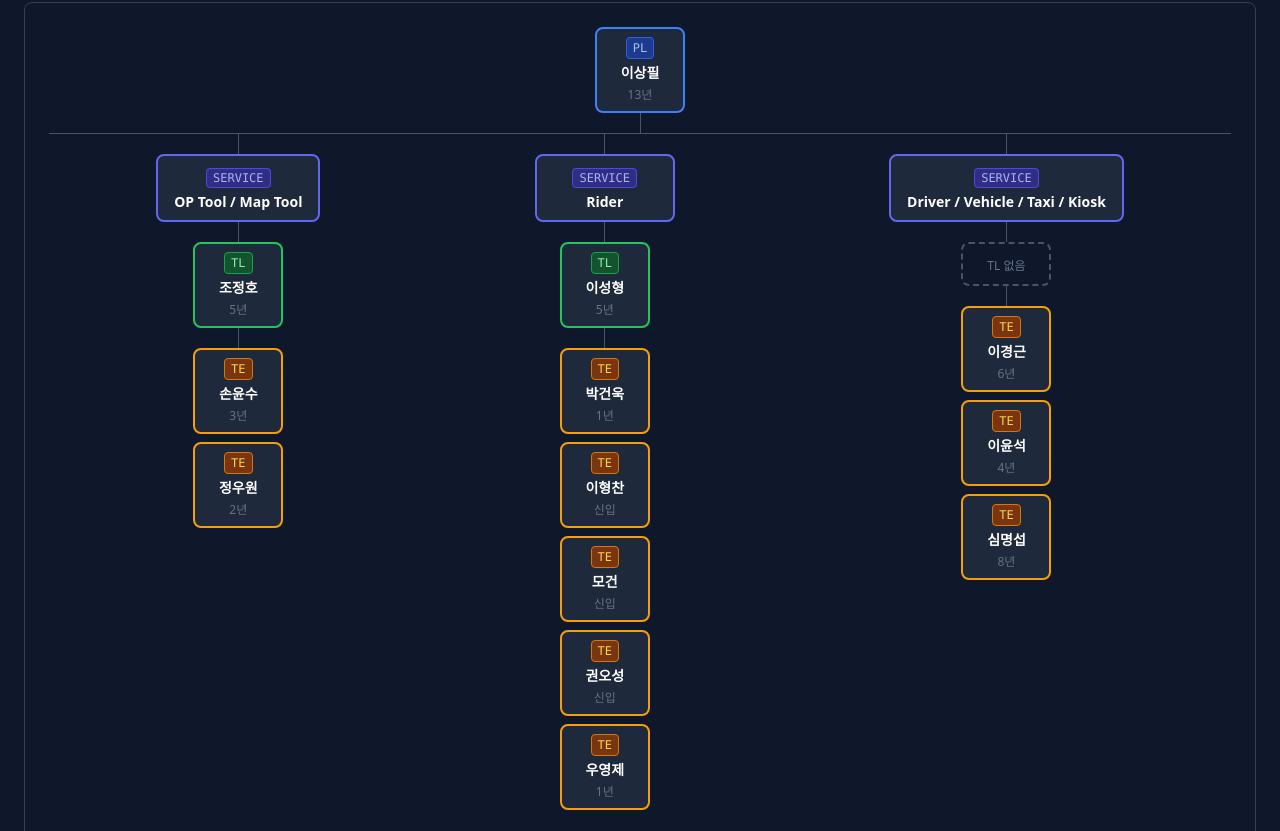
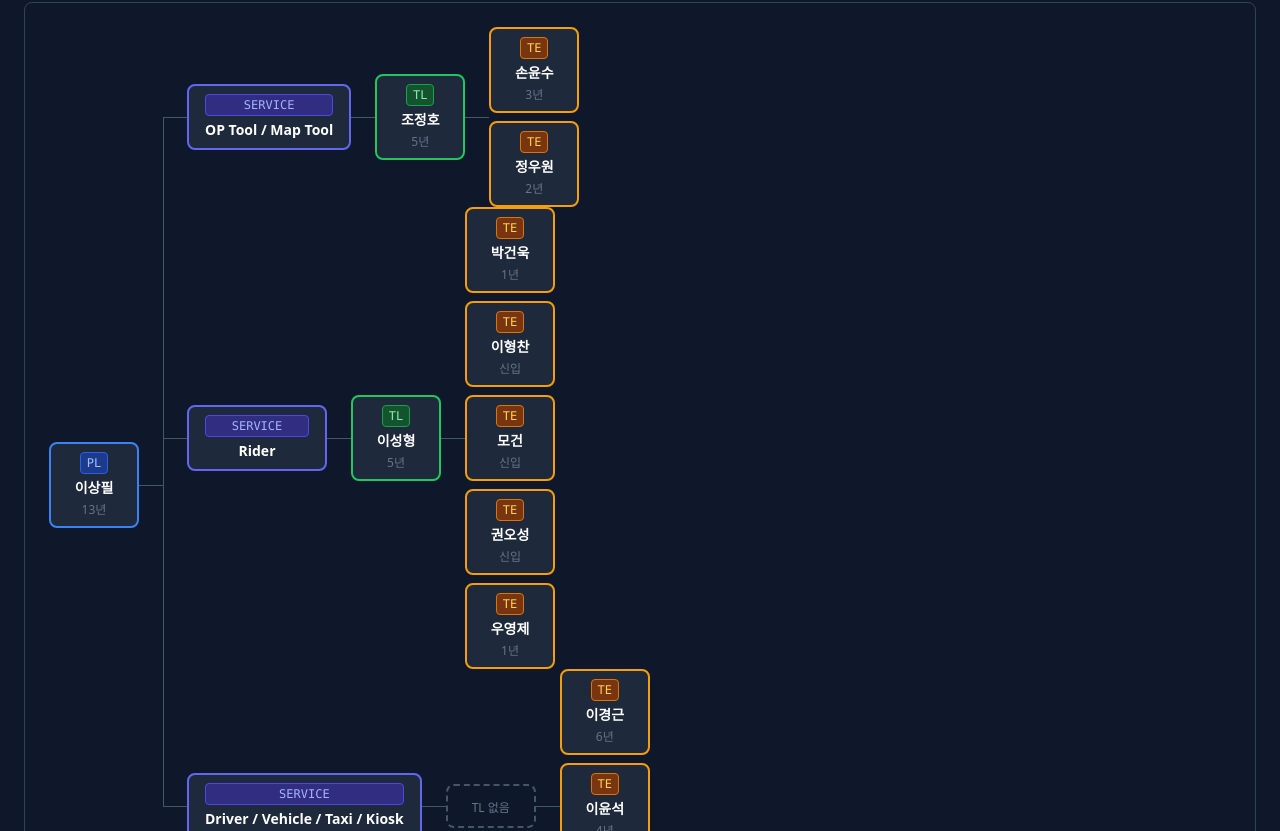
Before and after one commit to yyc002/resource-tracker, a React (Vite) app: page / in a window 1280 px wide. Shown: the part 789-1620 px from the top of the page. Built offline with nearby package versions, Linux system fonts and the light colour scheme.

Commit message:
feat: OrgTree 레이아웃을 수직→수평(좌우)으로 변경

```diff
--- a/src/components/OrgTree.tsx
+++ b/src/components/OrgTree.tsx
@@ -27,7 +27,7 @@ function Badge({ role }: { role: string }) {
 function PersonNode({ person }: { person: Person }) {
   return (
     <div
-      className={`bg-slate-800 border-2 ${nodeBoxClass[person.role] ?? 'border-slate-600'} rounded-lg px-4 py-2 flex flex-col items-center gap-1 min-w-[90px]`}
+      className={`bg-slate-800 border-2 ${nodeBoxClass[person.role] ?? 'border-slate-600'} rounded-lg px-4 py-2 flex flex-col items-center gap-1 min-w-[90px] flex-none`}
     >
       <Badge role={person.role} />
       <span className="text-white font-semibold text-sm">{person.name}</span>
@@ -36,44 +36,66 @@ function PersonNode({ person }: { person: Person }) {
   )
 }
 
-function Connector() {
-  return <div className="w-px h-5 bg-slate-600 mx-auto" />
+/** PL과 서비스 열 사이의 수평 연결선 */
+function HorizConnector() {
+  return <div className="w-6 h-px bg-slate-600 flex-none self-center" />
 }
 
-function HorizontalLine() {
-  return <div className="h-px bg-slate-600 w-full" />
+/**
+ * 서비스 행별 분기 커넥터 (┌─ / ├─ / └─)
+ * 자기 행 높이 전체를 채우며, 중앙에 수평선을 긋고
+ * 위·아래 방향으로 수직선을 이어준다.
+ */
+function BranchLine({ isFirst, isLast }: { isFirst: boolean; isLast: boolean }) {
+  return (
+    <div className="flex-none w-6 self-stretch flex flex-col">
+      {/* 상단 절반: 첫 번째 행이 아니면 왼쪽 수직선, 하단 경계에 수평선 */}
+      <div
+        className={`flex-1 border-b border-slate-600 ${!isFirst ? 'border-l border-slate-600' : ''}`}
+      />
+      {/* 하단 절반: 마지막 행이 아니면 왼쪽 수직선 */}
+      <div className={`flex-1 ${!isLast ? 'border-l border-slate-600' : ''}`} />
+    </div>
+  )
 }
 
-function ServiceNode({ service }: { service: ServiceGroup }) {
+function ServiceRow({
+  service,
+  isFirst,
+  isLast,
+}: {
+  service: ServiceGroup
+  isFirst: boolean
+  isLast: boolean
+}) {
   return (
-    <div className="flex flex-col items-center">
+    <div className="flex items-center">
+      {/* 분기 커넥터 */}
+      <BranchLine isFirst={isFirst} isLast={isLast} />
+
       {/* 서비스 노드 */}
-      <div className="bg-slate-800 border-2 border-indigo-500 rounded-lg px-4 py-2 text-center min-w-[140px]">
-        <span className="text-xs px-1.5 py-0.5 rounded bg-indigo-900 text-indigo-300 border border-indigo-600 font-mono">
+      <div className="bg-slate-800 border-2 border-indigo-500 rounded-lg px-4 py-2 text-center min-w-[140px] flex-none">
+        <span className="text-xs px-1.5 py-0.5 rounded bg-indigo-900 text-indigo-300 border border-indigo-600 font-mono block mb-1">
           SERVICE
         </span>
-        <p className="text-white font-semibold text-sm mt-1">{service.serviceName}</p>
+        <p className="text-white font-semibold text-sm">{service.serviceName}</p>
       </div>
 
-      <Connector />
+      <HorizConnector />
 
-      {/* TL 또는 TL없음 */}
+      {/* TL 또는 TL 없음 */}
       {service.tl ? (
-        <>
-          <PersonNode person={service.tl} />
-          <Connector />
-        </>
+        <PersonNode person={service.tl} />
       ) : (
-        <>
-          <div className="bg-slate-900 border-2 border-dashed border-slate-600 rounded-lg px-4 py-2 text-center min-w-[90px]">
-            <span className="text-slate-500 text-xs">TL 없음</span>
-          </div>
-          <Connector />
-        </>
+        <div className="bg-slate-900 border-2 border-dashed border-slate-600 rounded-lg px-4 py-2 text-center min-w-[90px] flex-none">
+          <span className="text-slate-500 text-xs">TL 없음</span>
+        </div>
       )}
 
-      {/* TE 목록 */}
-      <div className="flex flex-col gap-2 items-center">
+      <HorizConnector />
+
+      {/* TE 목록 (수직 나열) */}
+      <div className="flex flex-col gap-2">
         {service.tes.map((te) => (
           <PersonNode key={te.name} person={te} />
         ))}
@@ -89,25 +111,22 @@ export default function OrgTree({ data }: OrgTreeProps) {
         인력 구성
       </h2>
       <div className="bg-slate-900 border border-slate-700 rounded-lg p-6 overflow-x-auto">
-        <div className="flex flex-col items-center min-w-max mx-auto">
+        <div className="inline-flex items-center min-w-max">
 
           {/* PL */}
           <PersonNode person={data.pl} />
-          <Connector />
+          <HorizConnector />
 
-          {/* PL → 서비스 가로 연결선 */}
-          <div className="flex items-start w-full justify-center">
-            <div className="flex flex-col w-full">
-              <HorizontalLine />
-              <div className="flex justify-around pt-0">
-                {data.services.map((svc) => (
-                  <div key={svc.serviceName} className="flex flex-col items-center">
-                    <Connector />
-                    <ServiceNode service={svc} />
-                  </div>
-                ))}
-              </div>
-            </div>
+          {/* 서비스 분기 열 */}
+          <div className="flex flex-col">
+            {data.services.map((svc, i) => (
+              <ServiceRow
+                key={svc.serviceName}
+                service={svc}
+                isFirst={i === 0}
+                isLast={i === data.services.length - 1}
+              />
+            ))}
           </div>
 
         </div>
@@ -116,11 +135,17 @@ export default function OrgTree({ data }: OrgTreeProps) {
         <div className="flex gap-4 mt-6 pt-4 border-t border-slate-700 justify-center flex-wrap">
           {(['PL', 'SERVICE', 'TL', 'TE'] as const).map((r) => (
             <div key={r} className="flex items-center gap-1.5 text-xs text-slate-400">
-              <div className={`w-3 h-3 rounded border-2 ${
-                r === 'PL' ? 'border-blue-500' :
-                r === 'SERVICE' ? 'border-indigo-500' :
-                r === 'TL' ? 'border-green-500' : 'border-amber-500'
-              }`} />
+              <div
+                className={`w-3 h-3 rounded border-2 ${
+                  r === 'PL'
+                    ? 'border-blue-500'
+                    : r === 'SERVICE'
+                    ? 'border-indigo-500'
+                    : r === 'TL'
+                    ? 'border-green-500'
+                    : 'border-amber-500'
+                }`}
+              />
               {r}
             </div>
           ))}
```
